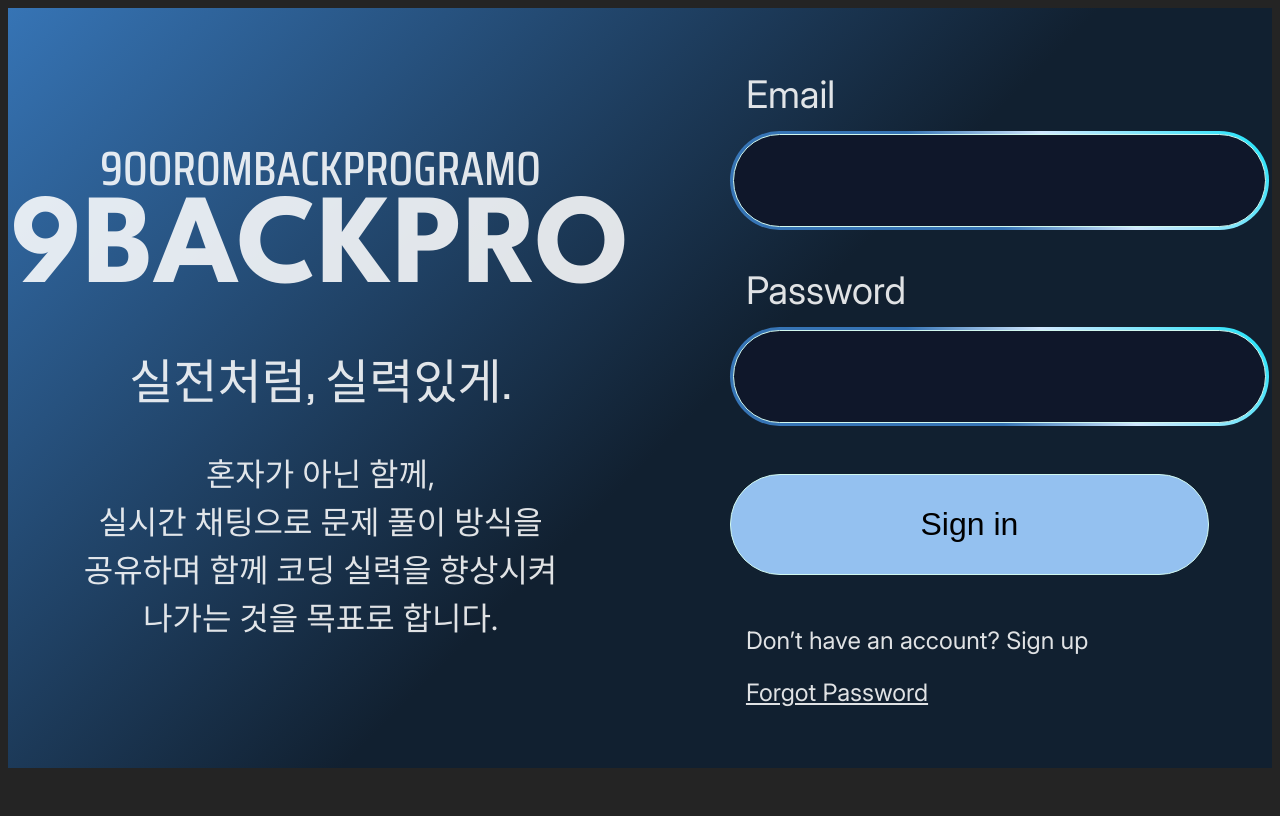
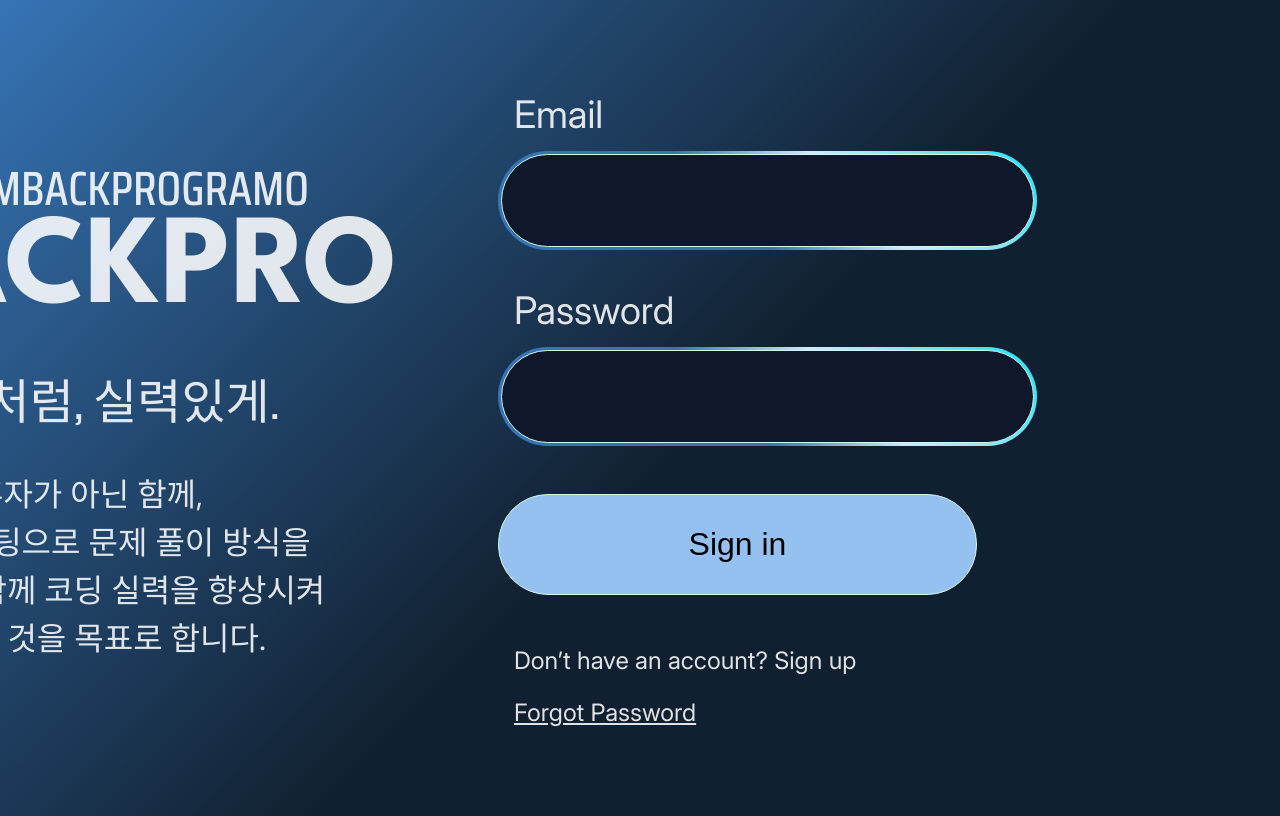
Before and after one commit to PrograMemo-Groom/900pro-fe, a React (Vite) app: page / in a window 1280 px wide. Built offline with nearby package versions, Linux system fonts and the light colour scheme; no server answers.

Commit message:
[design] background 너비, 높이 수정

```diff
--- a/src/index.scss
+++ b/src/index.scss
@@ -5,7 +5,7 @@
 
   color-scheme: light dark;
   color: rgba(255, 255, 255, 0.87);
-  background-color: #242424;
+  // background-color: #242424;
 
   font-synthesis: none;
   text-rendering: optimizeLegibility;
@@ -31,8 +31,8 @@ body {
   flex-direction: column;
   justify-content: center;
   align-items: center;
-  max-width: 100vw;
-  height: 95vh;
+  width: 100vh;
+  height: 100vh;
   box-sizing: border-box;
   background: linear-gradient(135deg, #3674B5 0%, #112030 54%);
 }
--- a/src/router/index.tsx
+++ b/src/router/index.tsx
@@ -2,6 +2,7 @@ import { createBrowserRouter, RouterProvider } from "react-router-dom";
 import App from '@/App';
 import Login from '@/pages/login/Login.tsx';
 // import CodingTestPage from '@/pages/CodingTest/CodingTestPage';
+import Chat from '@/pages/history/Chat.tsx';
 
 // 라우터 설정
 const router = createBrowserRouter([
@@ -17,6 +18,10 @@ const router = createBrowserRouter([
       //   path: '/coding-test',
       //   element: <CodingTestPage />,
       // },
+      {
+        path: 'history',
+        element: <Chat />
+      }
     ],
   },
 ]);
```
